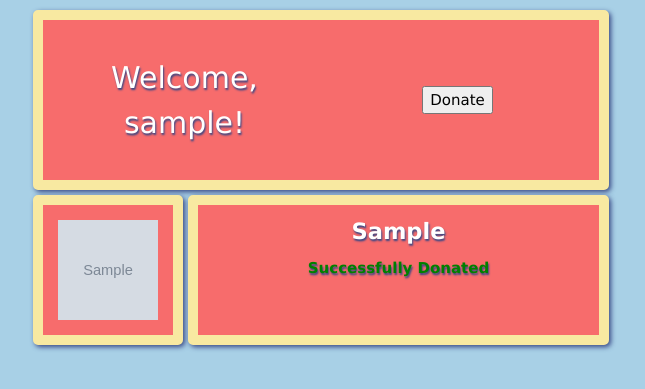
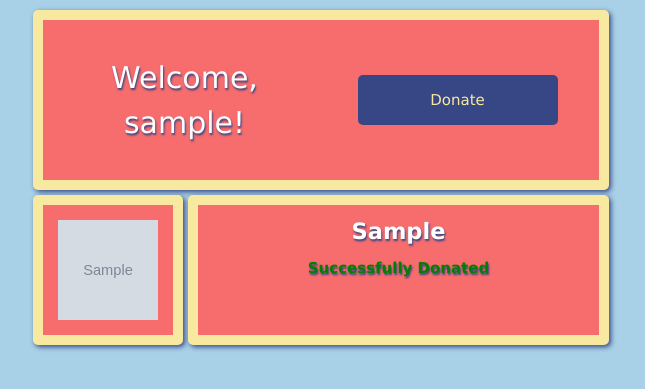
Before and after one commit to jmurp7385/medsend, a Flask app: template app/templates/donor.html in a window 1280 px wide. Shown: the part 115-504 px from the top of the page, without its empty margins (319-964 px from the left). Run offline with Flask 2, Linux system fonts and the light colour scheme; the template is opened without the code that fills it: most values are stand-ins (such as "Sample title", 1, 10 or a date in 2020); grey boxes marked "Sample" are stand-in pictures; some libraries are stand-ins or nearby versions.

Commit message:
button style added

```diff
--- a/app/static/css/donor.css
+++ b/app/static/css/donor.css
@@ -105,6 +105,16 @@ body {
     color: green;
 }
 
+input {
+     width: 200px;
+     height: 50px;
+     background-color: #374785;
+     color: #f8e9a1;
+     border-style: none;
+     font-size: 20px;
+     border-radius: 5px;
+}
+
 .pending {
 	margin: auto;
 	margin-top: 2%;
```
